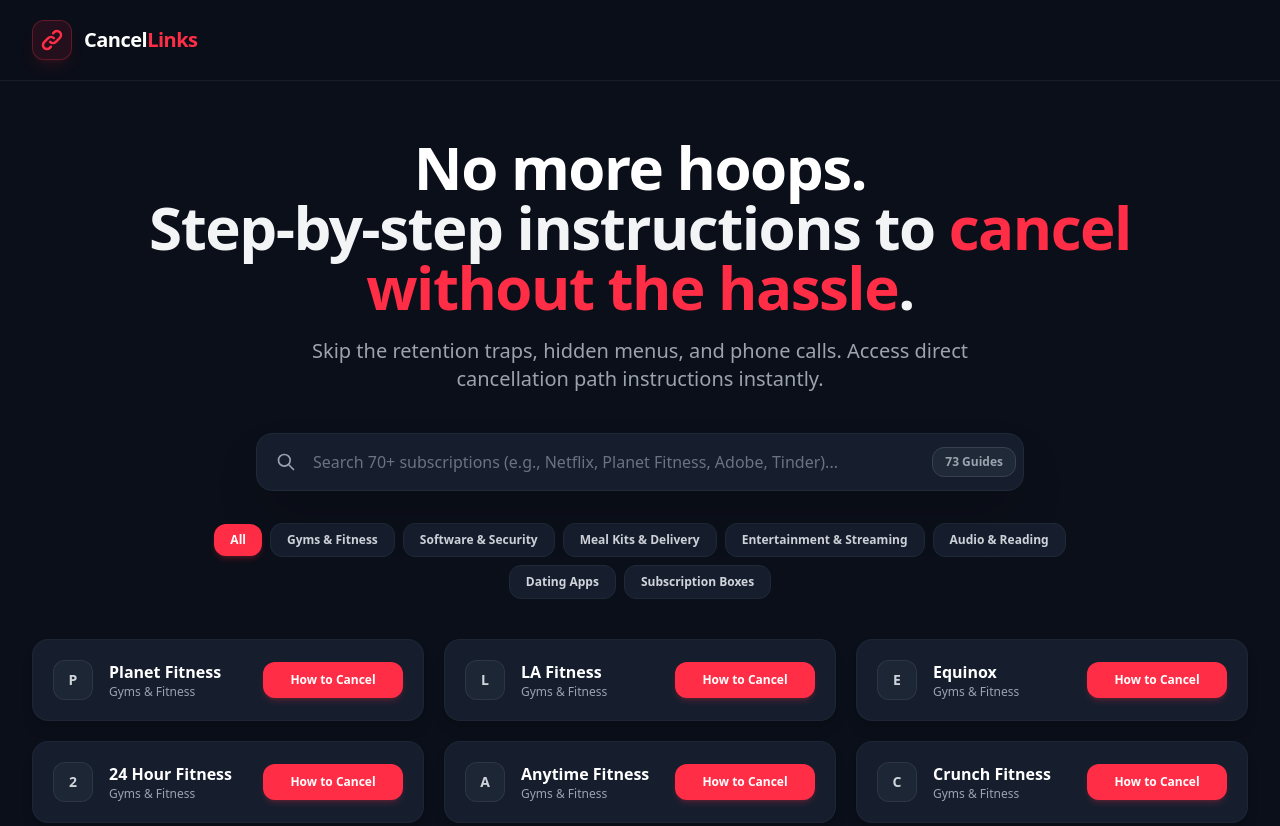
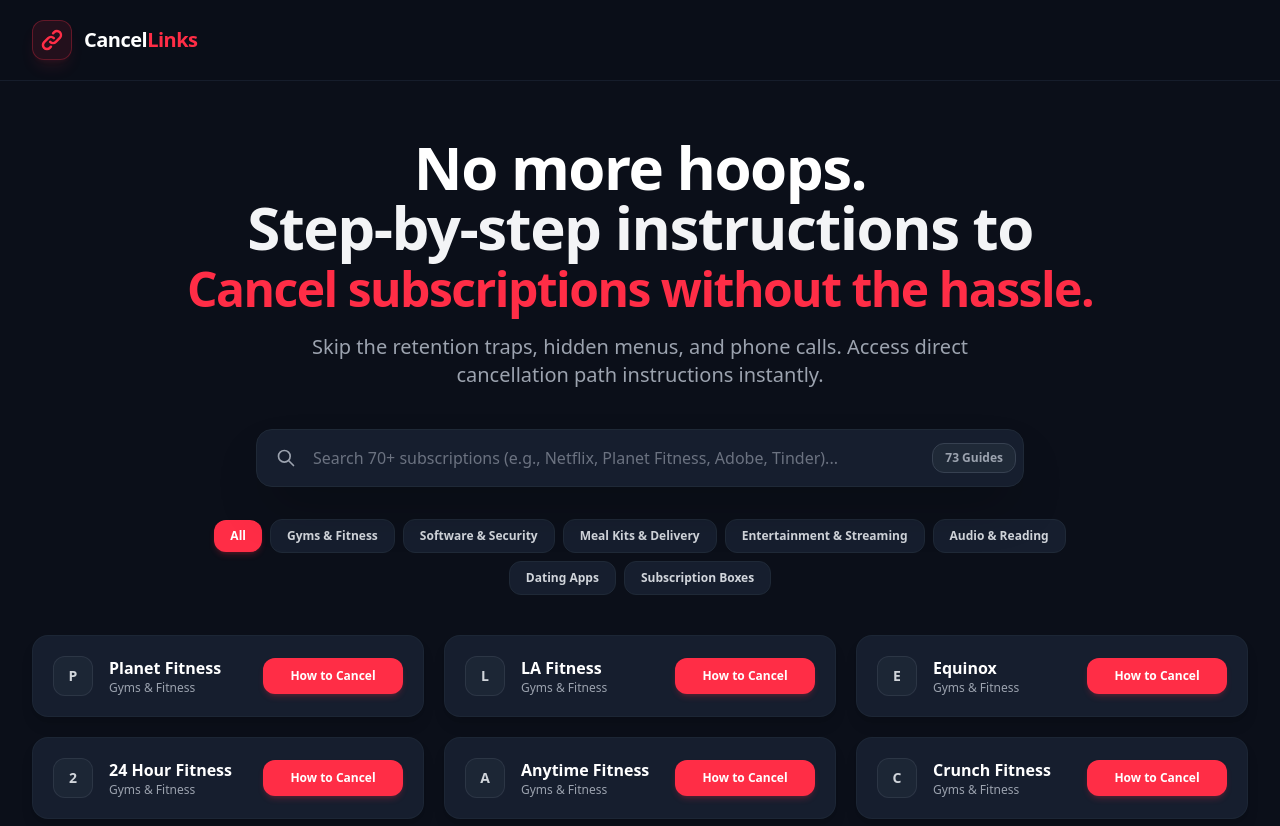
Before and after one commit to rpw58301/Cancel-Links, a plain HTML site: page index.html in a window 1280 px wide. Shown: the top 826 px of the page. Drawn offline with nearby package versions, Linux system fonts and the light colour scheme; no server answers.

```diff
--- a/index.html
+++ b/index.html
@@ -3,7 +3,7 @@
 <head>
     <meta charset="UTF-8">
     <meta name="viewport" content="width=device-width, initial-scale=1.0">
-    <title>Cancel Links | No more hoops. Step-by-step instructions to cancel without the hassle.</title>
+    <title>Cancel Links | No more hoops. Step-by-step instructions to cancel subscriptions without the hassle.</title>
     <!-- Tailwind CSS CDN -->
     <script src="https://cdn.tailwindcss.com"></script>
     <script>
@@ -41,9 +41,10 @@
     <div id="homeView" class="flex-grow">
         <!-- Hero Section -->
         <section class="pt-14 pb-10 px-4 sm:px-6 lg:px-8 max-w-7xl mx-auto text-center">
-            <h1 class="text-3xl sm:text-5xl lg:text-6xl font-extrabold tracking-tight text-white mb-5 leading-tight">
+           <h1 class="text-3xl sm:text-5xl lg:text-6xl font-extrabold tracking-tight text-white mb-5 leading-tight">
                 No more hoops.<br>
-                <span class="text-gray-100">Step-by-step instructions to <span class="text-neonRed">cancel without the hassle</span>.</span>
+                <span class="text-gray-100">Step-by-step instructions to</span>
+                <span class="block text-neonRed text-2xl sm:text-4xl lg:text-5xl mt-2 sm:whitespace-nowrap">Cancel subscriptions without the hassle.</span>
             </h1>
             <p class="text-lg sm:text-xl text-gray-400 max-w-3xl mx-auto mb-10">
                 Skip the retention traps, hidden menus, and phone calls. Access direct cancellation path instructions instantly.
```
